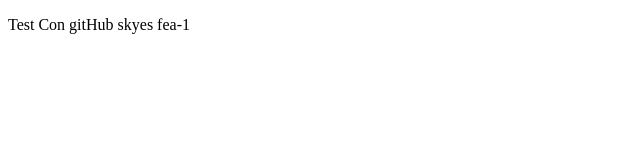
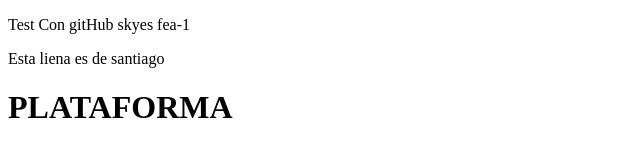
Before and after one commit to santialejo97/test01, a plain HTML site: page src/index.html in a window 1280 px wide. Shown: the whole page, without its empty margins (0-640 px from the left). Drawn offline with Linux system fonts and the light colour scheme.

Commit message:
cambios de santiago

```diff
--- a/src/index.html
+++ b/src/index.html
@@ -7,5 +7,8 @@
   </head>
   <body>
     <p>Test Con gitHub skyes fea-1</p>
+    <span>Esta liena es de santiago</span>
+
+    <h1>PLATAFORMA</h1>
   </body>
 </html>
```
